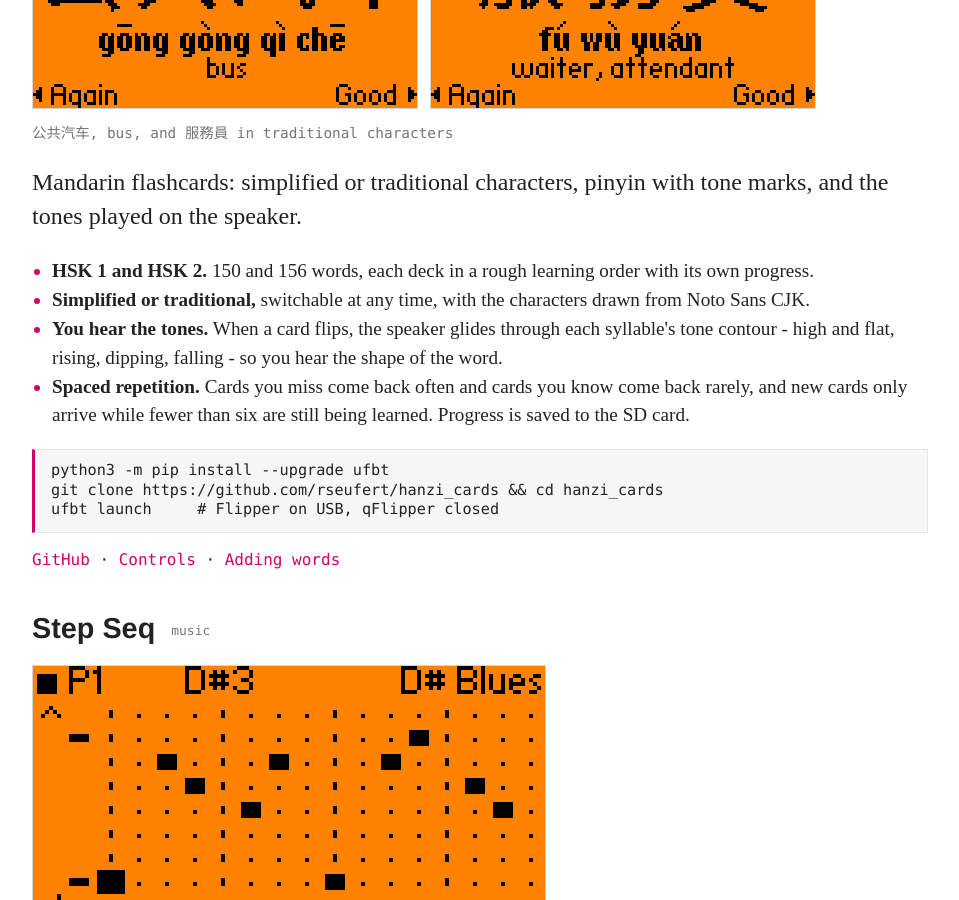
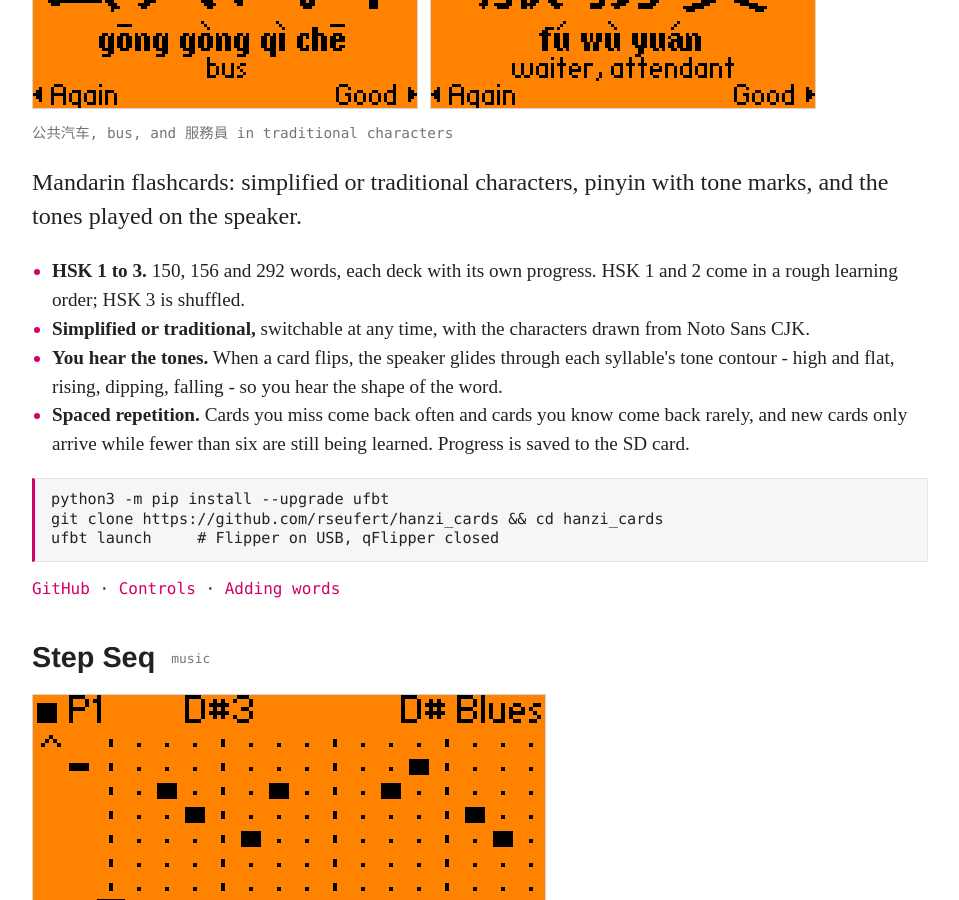
Before and after one commit to rseufert/rseufert.github.io, a Jekyll site: the page built from index.html, in a window 1280 px wide and 900 px high, scrolled down 14178 px. Shown: the whole window, without its empty margins (160-1119 px from the left). Built offline with Jekyll 4.4.1, drawn with Linux system fonts in a browser that asks for light colours.

Commit message:
Hanzi Cards: HSK 3
The deck bullet now covers HSK 1 to 3: 150, 156 and 292 words, the
first two in a rough learning order and HSK 3 shuffled, as the app's
README has it from hanzi_cards 4f5106e.

Co-Authored-By: Claude Opus 5.5 <noreply@anthropic.com>
Claude-Session: https://claude.ai/code/session_015RDTBgG3oYVSZTAaz1gNwq

```diff
--- a/index.html
+++ b/index.html
@@ -245,7 +245,7 @@ python3 -m unittest -v mockbank.examples.test_payment_run</code></pre>
 		</figure>
 		<p>Mandarin flashcards: simplified or traditional characters, pinyin with tone marks, and the tones played on the speaker.</p>
 		<ul class="features">
-			<li><strong>HSK 1 and HSK 2.</strong> 150 and 156 words, each deck in a rough learning order with its own progress.</li>
+			<li><strong>HSK 1 to 3.</strong> 150, 156 and 292 words, each deck with its own progress. HSK 1 and 2 come in a rough learning order; HSK 3 is shuffled.</li>
 			<li><strong>Simplified or traditional,</strong> switchable at any time, with the characters drawn from Noto Sans CJK.</li>
 			<li><strong>You hear the tones.</strong> When a card flips, the speaker glides through each syllable's tone contour - high and flat, rising, dipping, falling - so you hear the shape of the word.</li>
 			<li><strong>Spaced repetition.</strong> Cards you miss come back often and cards you know come back rarely, and new cards only arrive while fewer than six are still being learned. Progress is saved to the SD card.</li>
```
